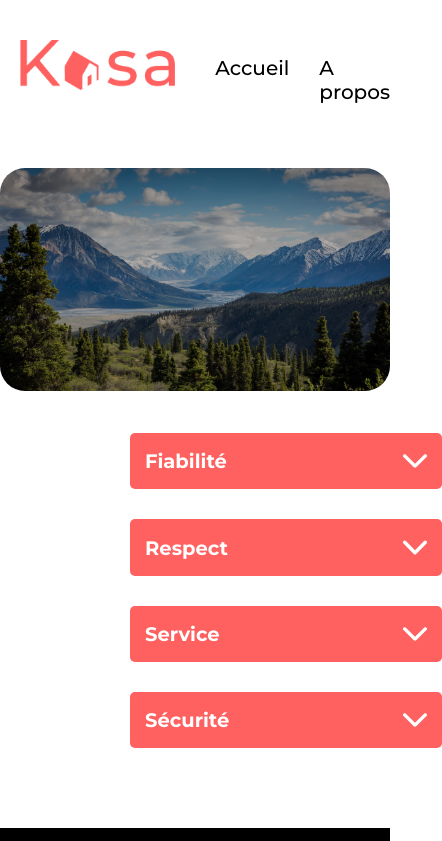
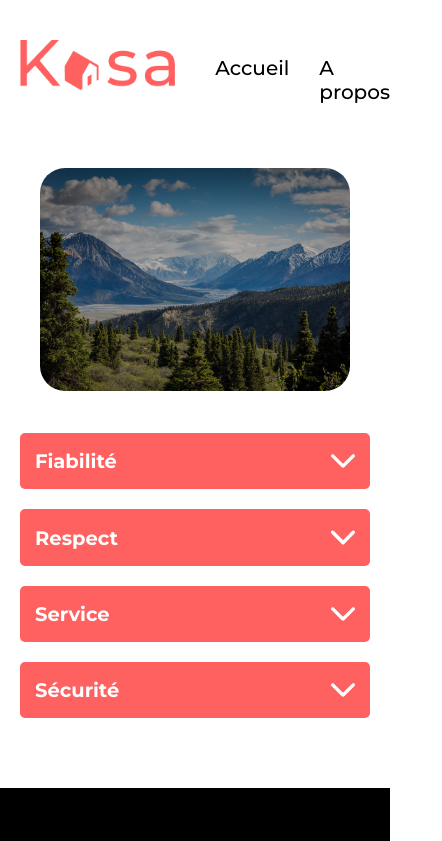
Before and after one commit to Aurore-Candelier/Kasa, a React (Create React App) app in the folder frontend/: page /about in a window 390 px wide. Shown: the top 841 px of the page, 442 px wide, since content can reach past the window. Built offline with nearby package versions, Linux system fonts and the light colour scheme.

Commit message:
creation of the banner and animation on the collapse

```diff
--- /dev/null
+++ b/frontend/src/components/Banner/Banner.css
@@ -0,0 +1,38 @@
+.image-container {
+    margin: 0 100px;
+}
+
+.background-image {
+    width: 100%;
+    height: 223px;
+    border-radius: 25px;
+    filter: brightness(0.7);
+    object-fit: cover;
+    margin-top: 38px;
+    margin-bottom: 38px;
+}
+
+.centered-text {
+    position: absolute;
+    display: flex;
+    justify-content: space-around;
+    width: 70%;
+    top: 50%;
+    left: 52%;
+    transform: translate(-50%, -50%);
+    color: white;
+    font-size: 48px;
+    font-weight: 700;
+    text-shadow:
+    -1px -1px 0 black,
+    1px -1px 0 black,
+    -1px 1px 0 black,
+    1px 1px 0 black;
+}
+
+/* Styles pour les écrans avec une largeur maximale de 600px (smartphones) */
+@media (max-width: 600px) {
+    .image-container{
+        margin: 0 20px;
+    }
+}
--- /dev/null
+++ b/frontend/src/components/Banner/Banner.jsx
@@ -0,0 +1,13 @@
+import React from 'react';
+import './Banner.css';
+
+const Banner = ({ imgSrc, altText, text }) => {
+    return (
+        <div className='image-container'>
+            <img src={imgSrc} alt={altText} className='background-image' />
+            {text && <div className='centered-text'>{text}</div>}
+        </div>
+    );
+};
+
+export default Banner;
--- a/frontend/src/components/Collapse/Collapse.css
+++ b/frontend/src/components/Collapse/Collapse.css
@@ -15,11 +15,44 @@
     rotate: 180deg;
 }
 
-.collapse-content {
-    background-color: rgba(246, 246, 246, 0.45);
+.collapse-content.opened {
     padding: 20px;
     font-size: 18px;
     border-radius: 5px;
+    animation: slide-in 0.2s ease-in-out 0s 1 normal none;
+    display: block;
+    height: 100%;
+    opacity: 1;
+}
+
+.collapse-content {
+    opacity: 0;
+    height: 0;
+    animation: slide-out 0.1s ease-in-out 0s 1 normal none;
+}
+
+@keyframes slide-in {
+	0% {
+		opacity: 0;
+		transform: translateY(-50px);
+	}
+
+	100% {
+		opacity: 1;
+		transform: translateY(0);
+	}
+}
+
+@keyframes slide-out {
+    0% {
+        opacity: 1;
+		transform: translateY(0);
+	}
+
+	100% {
+        opacity: 0;
+		transform: translateY(-10px);
+	}
 }
 
 .collapse-content p {
@@ -34,6 +67,12 @@
 
 /* Styles pour les écrans avec une largeur maximale de 600px (smartphones) */
 @media (max-width: 600px) {
+    .collapse {
+        padding: 0;
+        width: 100%;
+        padding-bottom: 20px;
+    }
+
     .collapse-title {
         font-size: 13px;
     }
--- a/frontend/src/components/Collapse/Collapse.jsx
+++ b/frontend/src/components/Collapse/Collapse.jsx
@@ -17,9 +17,9 @@ export const Collapse = ({title, content}) => {
                 <h2 className="collapse-title__text">{title || "Default Title"}</h2>
                 <img src={arrow} alt="arrow" onClick={handleClick} className={open ? 'opened': ''}/>
             </div>
-            {open && <div className="collapse-content">
+            <div className={`collapse-content ${open ? "opened" : ""}`}>
                 {content || "Default Content"}
-            </div>}
+            </div>
         </div>
     )
 }
--- a/frontend/src/pages/About/About.css
+++ b/frontend/src/pages/About/About.css
@@ -1,3 +1,7 @@
+.about-container {
+    margin: 0 100px;
+}
+
 .image-about {
     width: 100%;
     height: 223px;
@@ -6,5 +10,11 @@
     object-fit: cover;
     margin-top: 38px;
     margin-bottom: 38px;
+}
 
+/* Styles pour les écrans avec une largeur maximale de 600px (smartphones) */
+@media (max-width: 600px) {
+    .about-container{
+        margin: 0 20px;
+    }
 }
--- a/frontend/src/pages/About/About.jsx
+++ b/frontend/src/pages/About/About.jsx
@@ -1,11 +1,12 @@
 import './About.css';
 import img from '../../assets/image-about.png';
 import { Collapse } from '../../components/Collapse/Collapse';
+import Banner from '../../components/Banner/Banner';
 
 const About = () => {
     return (
-        <>
-            <img src={img} alt='Image montagne' className='image-about' />
+        <div className='about-container'>
+            <Banner imgSrc={img} altText='Image montagne' />
             <div>
                 <Collapse title="Fiabilité " content="Les annonces postées sur Kasa garantisent une fiabilité totale. Les photos sont conformes aux logements,
                 et toutes les information sont régulièrements vérifiées par nos équipes." />
@@ -21,7 +22,7 @@ const About = () => {
                 <Collapse title="Sécurité" content="La sécurité est la priorité de Kasa. Aussi bien pour nos hôtes que pour les voyageurs, chaque logement correspond aux critères de sécurité établis par nos services.
                 En laissant une note aussi bien à l'hôte qu'au locataire, cela permet à nos équipes de vérifier que les standards  sont bien respectés. Nous organisons égalements des ateliers sur la séurité domestique pour nos hôtes." />
             </div>
-        </>
+        </div>
     );
 }
 
--- a/frontend/src/pages/Home/Home.jsx
+++ b/frontend/src/pages/Home/Home.jsx
@@ -2,15 +2,13 @@ import { useEffect, useState } from 'react';
 import './Home.css';
 import img from '../../assets/background-Image.png';
 import Card from '../../components/Card/Card';
+import Banner from '../../components/Banner/Banner';
 
 const Home = () => {
 
     return (
         <>
-            <div className='image-container'>
-                <img src={img} alt='Image rochers' className='background-image' />
-                <div className='centered-text'>Chez vous, partout et ailleurs</div>
-            </div>
+            <Banner imgSrc={img} altText='Image rochers' text='Chez vous, partout et ailleurs' />
             <Card />
         </>
     );
--- a/frontend/src/pages/House/House.css
+++ b/frontend/src/pages/House/House.css
@@ -1,5 +1,6 @@
 .house-container {
     padding-bottom: 0px;
+    margin: 0 100px;
 }
 
 .house-container .responsive-container {
@@ -88,6 +89,7 @@
 @media (max-width: 600px) {
     .house-container {
         padding: 0px;
+        margin: 0 20px;
     }
 
     .house-container .responsive-container {
```
